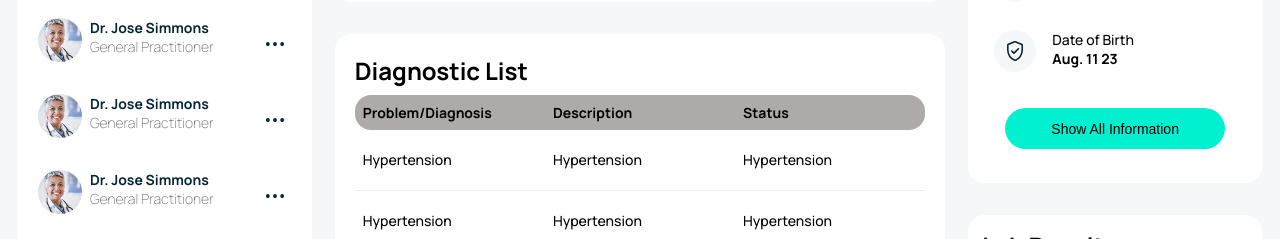
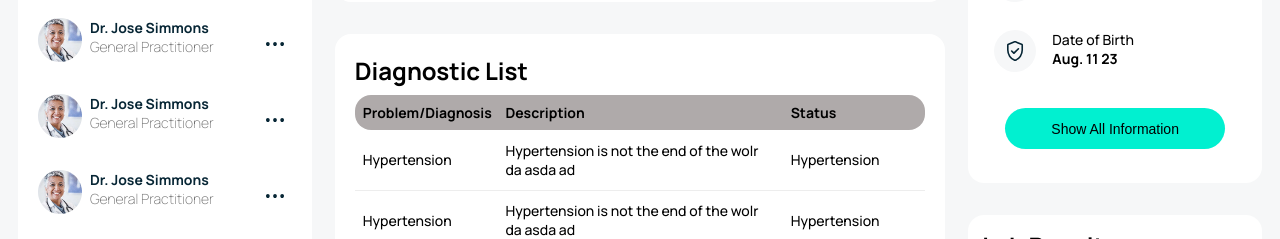
Before and after one commit to luminousbinary/the-2024-ptojects, a plain HTML site: page Dashboard/HealthCare/index.html in a window 1280 px wide. Shown: the part 713-952 px from the top of the page. Drawn offline with nearby package versions, Linux system fonts and the light colour scheme; a web font is replaced by a local one.

Commit message:
completed the ui ux design

```diff
--- a/Dashboard/HealthCare/health-care.css
+++ b/Dashboard/HealthCare/health-care.css
@@ -414,6 +414,7 @@ font-weight: 500;
 .table-head {
     background-color: #afaaaa;
     border-radius: 1rem;
+    width: 100%;
 
 }
 
@@ -443,6 +444,9 @@ tbody tr {
 
 }
 
+.center-col{
+    width: 50%;
+}
 
 /*  ======  tables ends here ===== */
 /* ==== end center ==== */
--- a/Dashboard/HealthCare/index.html
+++ b/Dashboard/HealthCare/index.html
@@ -530,63 +530,72 @@
             </div>
             <div class="contents diagnostic-table">
               <table>
-                <thead class="table-head">
+                <thead class="table-head" style="width:100%">
                   <tr>
                     <th>Problem/Diagnosis</th>
-                    <th>Description</th>
+                    <th class="center-col">Description</th>
                     <th>Status</th>
                   </tr>
                 </thead>
 
-                <tbody>
+                <tbody >
                   <tr>
                     <td>Hypertension</td>
-                    <td>Hypertension</td>
+                    <td class="center-col">Hypertension is not the end of the wolr da asda ad</td>
                     <td>Hypertension</td>
                   </tr>
                   <tr>
                     <td>Hypertension</td>
-                    <td>Hypertension</td>
+                    <td class="center-col">Hypertension is not the end of the wolr da asda ad</td>
+
                     <td>Hypertension</td>
                   </tr>
                   <tr>
                     <td>Hypertension</td>
-                    <td>Hypertension</td>
+                    <td class="center-col">Hypertension is not the end of the wolr da asda ad</td>
+
                     <td>Hypertension</td>
                   </tr>
                   <tr>
                     <td>Hypertension</td>
-                    <td>Hypertension</td>
+                    <td class="center-col">Hypertension is not the end of the wolr da asda ad</td>
+
                     <td>Hypertension</td>
                   </tr>
                   <tr>
                     <td>Hypertension</td>
-                    <td>Hypertension</td>
+                    <td class="center-col">Hypertension is not the end of the wolr da asda ad</td>
+
                     <td>Hypertension</td>
                   </tr>
                   <tr>
                     <td>Hypertension</td>
-                    <td>Hypertension</td>
+                    <td class="center-col">Hypertension is not the end of the wolr da asda ad</td>
+
                     <td>Hypertension</td>
                   </tr>
                   <tr>
                     <td>Hypertension</td>
-                    <td>Hypertension</td>
+                    <td class="center-col">Hypertension is not the end of the wolr da asda ad</td>
+
                     <td>Hypertension</td>
                   </tr>
                   <tr>
                     <td>Hypertension</td>
-                    <td>Hypertension</td>
+                    <td class="center-col">Hypertension is not the end of the wolr da asda ad</td>
+
                     <td>Hypertension</td>
                   </tr>
                   <tr>
                     <td>Hypertension</td>
-                    <td>Hypertension</td>
+                    <td class="center-col">Hypertension is not the end of the wolr da asda ad</td>
+
                     <td>Hypertension</td>
                   </tr>
                   <tr>
                     <td>Hypertension</td>
-                    <td>Hypertension</td>
+                    <td class="center-col">Hypertension is not the end of the wolr da asda ad</td>
+
                     <td>Hypertension</td>
                   </tr>
                 </tbody>
```
